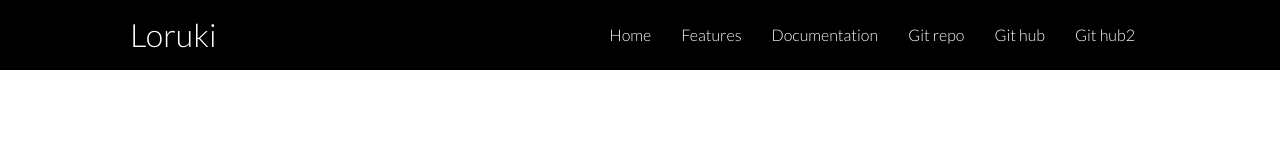
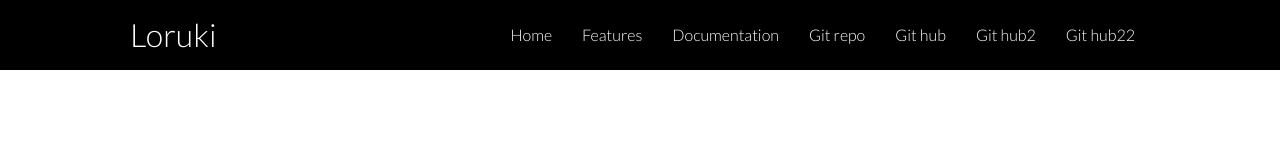
Before and after one commit to leo18mlm/Another-webpage-project, a plain HTML site: page index.html in a window 1280 px wide. Drawn offline with Linux system fonts and the light colour scheme.

Commit message:
nav-bar modyfied

```diff
--- a/index.html
+++ b/index.html
@@ -27,6 +27,7 @@
             <li><a href="docs.html">Git repo</a></li>
             <li><a href="docs.html">Git hub</a></li>
             <li><a href="docs.html">Git hub2</a></li>
+            <li><a href="docs.html">Git hub22</a></li>
           </ul>
         </nav>
       </div>
```
